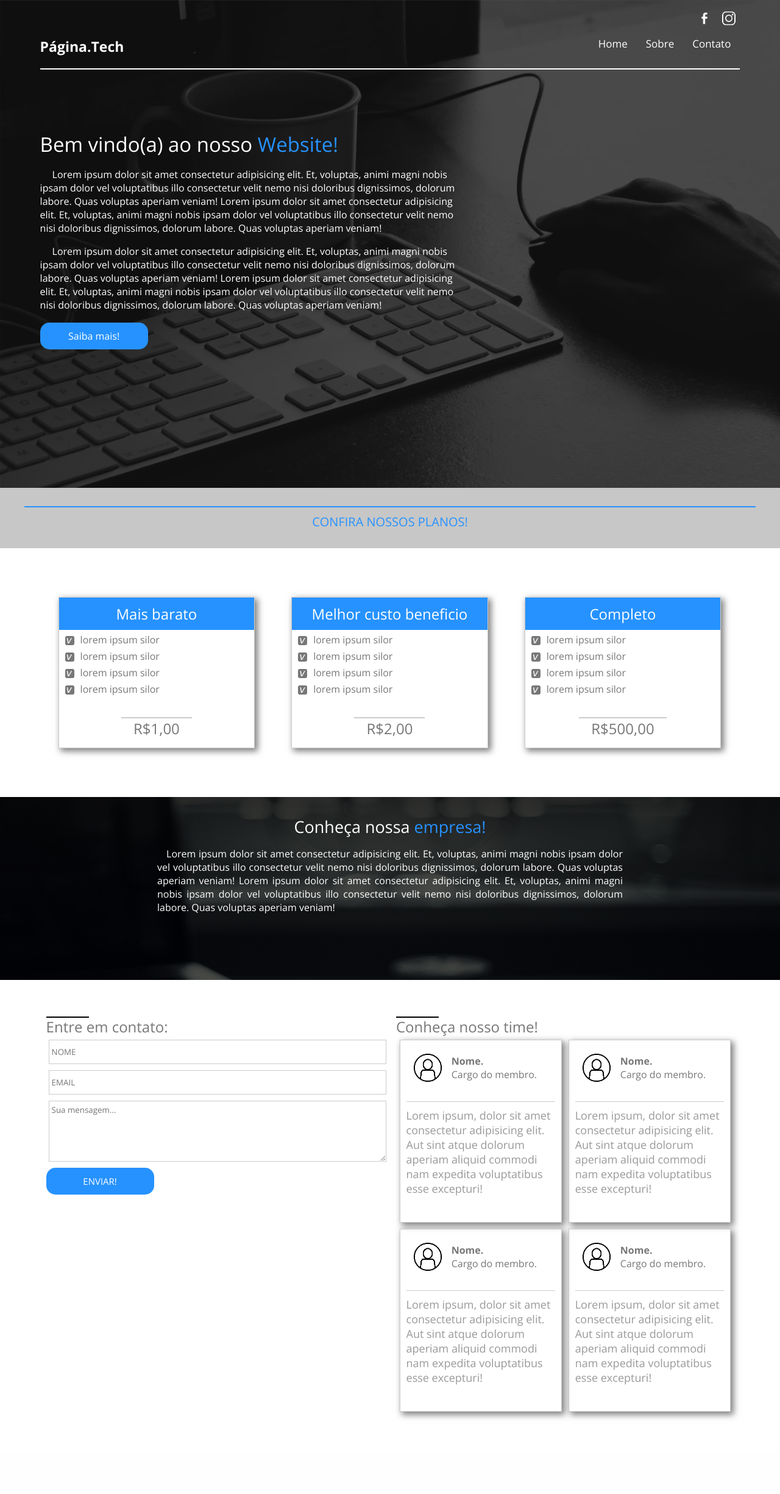
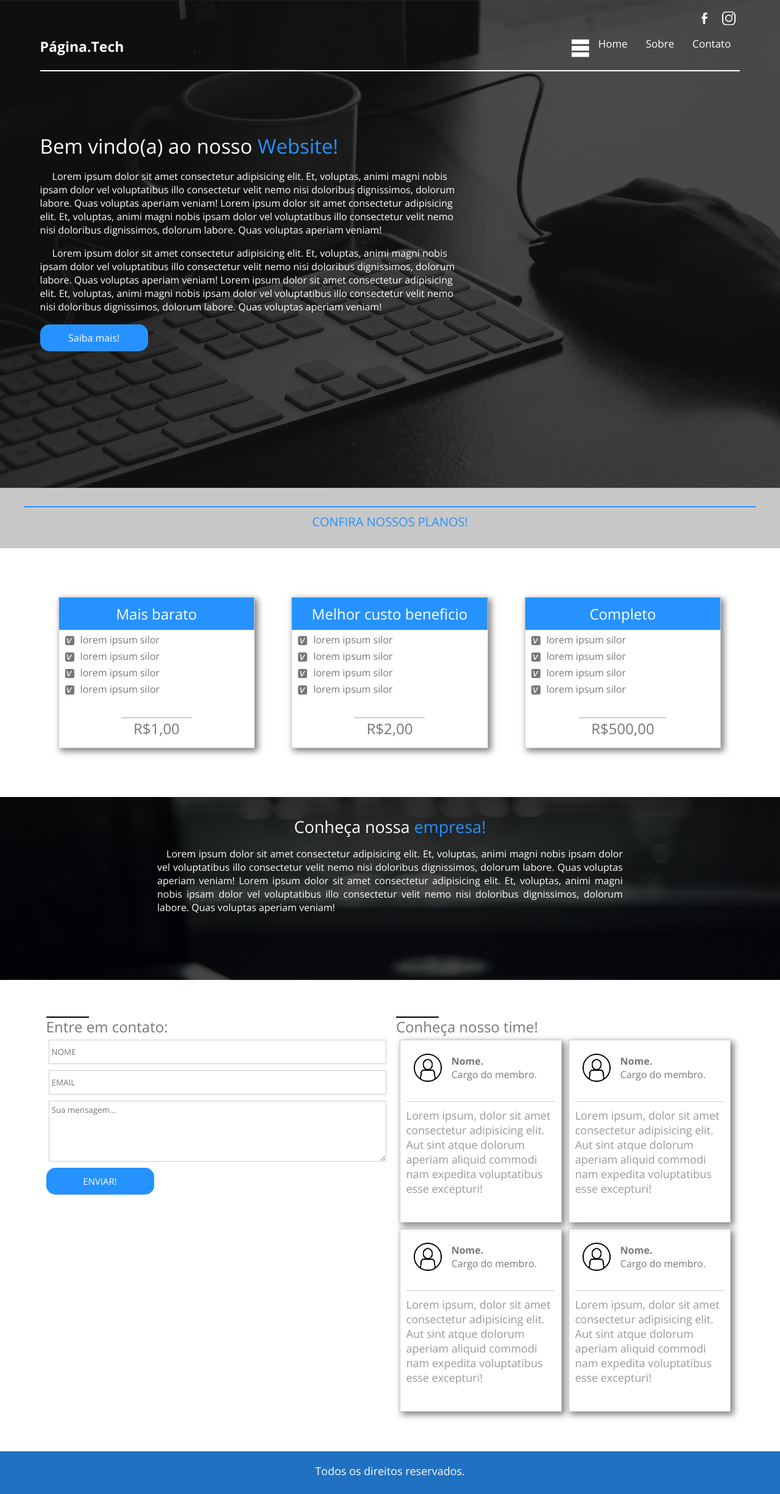
Before and after one commit to felipeghizo/HTML-CSS, a PHP site: page / in a window 1280 px wide. Shown: the whole page at 61% size. Before the commit the page ends 2327 px from the top, so only its background shows below. Run offline with PHP 8.4, Linux system fonts and the light colour scheme.

Commit message:
Adicionar menu mobile e footer

```diff
--- a/Projetos/projeto_Pagina_tech/index.html
+++ b/Projetos/projeto_Pagina_tech/index.html
@@ -30,10 +30,18 @@
                         <li><a href="#">Contato</a></li>
                     </ul>
                 </nav>
+                <nav id="menu_mobile">
+                    <img src="images/menu_desk.png">
+                    <ul>
+                        <li><a href="#">Home</a></li>
+                        <li><a href="#">Sobre</a></li>
+                        <li><a href="#">Contato</a></li>
+                    </ul>
+                </nav>
                 <div class="clear"></div>
             </header>
             <div id="conteudo_header">
-                <h2>Bem vindo(a) ao nosso <span style="color: #2692FF">Website!</span></h2>
+                <h2>Bem vindo(a) ao nosso <span style="color: #2692FF;">Website!</span></h2>
                 <p>Lorem ipsum dolor sit amet consectetur adipisicing elit.
                     Et, voluptas, animi magni nobis ipsam dolor vel voluptatibus
                     illo consectetur velit nemo nisi doloribus dignissimos, dolorum
@@ -210,4 +218,9 @@
         </div>
     </section>
 </body>
+<footer>
+    <p>Todos os direitos reservados.</p>
+</footer>
+<script type="text/javascript" src="https://code.jquery.com/jquery-3.6.1.min.js"></script>
+<script type="text/javascript" src="js/menu_mobile.js"></script>
 </html>
--- /dev/null
+++ b/Projetos/projeto_Pagina_tech/js/menu_mobile.js
@@ -0,0 +1,10 @@
+$(function(){
+    $("#menu_mobile img").click(function(){
+        var el = $(this).parent().find("ul");
+        if(el.is(":hidden")){
+            el.fadeIn();
+        }else{
+            el.fadeOut();
+        }
+    });
+})
--- a/Projetos/projeto_Pagina_tech/style/style.css
+++ b/Projetos/projeto_Pagina_tech/style/style.css
@@ -84,15 +84,49 @@ section#main header nav#menu_desk ul li a{
     text-decoration: none;
     color: white;
 }
+section#main header nav#menu_mobile{
+    float: right;
+}
+section#main header nav#menu_mobile img{
+    width: 40px;
+    height: 40px;
+    position: relative;
+    top: 10px;
+    right: -5px;
+    cursor: pointer;
+}
+section#main header nav#menu_mobile ul{
+    display: none;
+    position: absolute;
+    left: 0;
+    top: 100px;
+    width: 100%;
+    background-color: rgb(228, 228, 228);
+}
+section#main header nav#menu_mobile ul li{
+    height: 60px;
+    font-size: 20px;
+    border-bottom: 2px solid #777777 ;
+    text-align: center;
+    padding-top: 15px;
+}
+section#main header nav#menu_mobile ul li:hover{
+    background-color: #999999;
+}
+section#main header nav#menu_mobile ul li a{
+    text-decoration: none;
+    color: rgb(46, 46, 46);
+}
 section#main div#conteudo_header{
     position: relative;
-    z-index: 2;
+    z-index: 1;
     max-width: 700px;
     margin: 100px 0;
 }
 section#main div#conteudo_header h2{
     font-size: 33px;
     font-weight: lighter;
+    z-index: 0;
 }
 section#main div#conteudo_header p{
     font-size: 16px;
@@ -321,6 +355,18 @@ section#contato div.equipe_single div.descricao_membro{
     font-size: 18px;
 
 }
+footer{
+    width: 100%;
+    height: 70px;
+    background-color: #2071c2;
+    color: white;
+    font-size: 18px;
+    text-align: center;
+}
+footer p{
+    padding: 20px;
+}
+
 
 @media screen and (max-width: 1000px){
     section#box_planos div.box_planos_single div.box_planos_single_wraper > h2{
@@ -331,6 +377,12 @@ section#contato div.equipe_single div.descricao_membro{
 @media screen and (max-width: 900px){
     .w50{
         width: 100%;
+    }
+    section#main header nav#menu_desk{
+        display: none;
+    }
+    section#main header nav#menu_mobile img{
+        display: block;
     }
     section#box_planos div.box_planos_single{
         width: 100%;
```
Also changed, not shown: Projetos/projeto_Pagina_tech/images/menu_desk.png (added).
